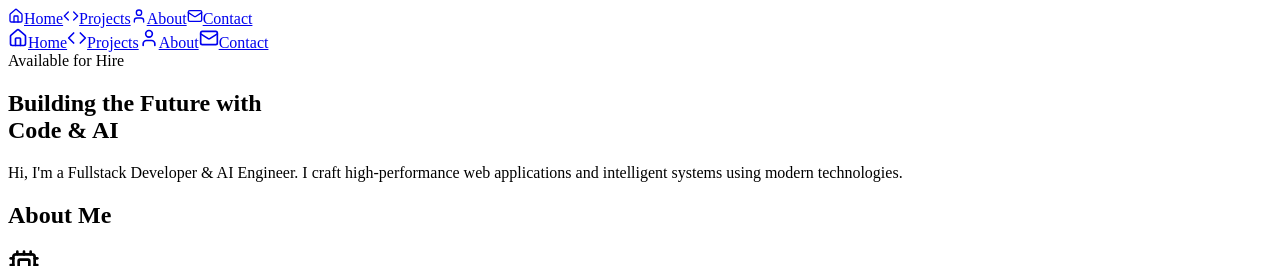
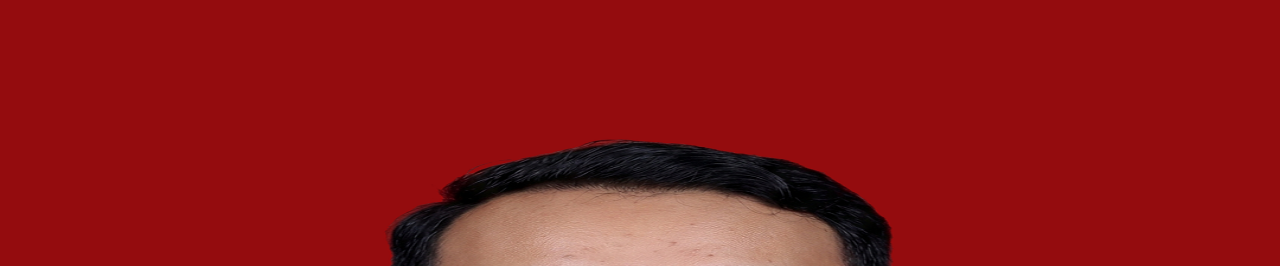
Before and after one commit to ViberOptic/Portofolio, a Next.js app: page / in a window 1280 px wide. Shown: the top 266 px of the page. Built offline with nearby package versions, Linux system fonts and the light colour scheme; no server answers; the database is empty.

Commit message:
Alhamdulillah

```diff
--- a/src/components/sections/HomePage.tsx
+++ b/src/components/sections/HomePage.tsx
@@ -1,13 +1,18 @@
 'use client'
 import { motion } from "framer-motion";
+import Image from "next/image";
 
 export default function HomePage() {
   return (
     <section id="home" className="min-h-screen flex items-center justify-center pt-20">
+      <div className="grid grid-cols-1 md:grid-cols-2 gap-12 items-center w-full max-w-6xl">
+
+        {/* Kolom Teks */}
         <motion.div
-        initial={{ opacity: 0, y: 20 }}
-        animate={{ opacity: 1, y: 0 }}
-        className="max-w-3xl text-center md:text-left"
+          initial={{ opacity: 0, x: -50 }}
+          animate={{ opacity: 1, x: 0 }}
+          transition={{ duration: 0.8 }}
+          className="order-2 md:order-1 text-center md:text-left"
         >
           <div className="inline-flex items-center gap-2 px-3 py-1 rounded-full bg-purple-500/10 text-purple-400 text-xs font-medium mb-4 border border-purple-500/20">
             <span className="relative flex h-2 w-2">
@@ -17,7 +22,7 @@ export default function HomePage() {
             Available for Hire
           </div>
 
-        <h1 className="text-5xl md:text-7xl font-bold bg-clip-text text-transparent bg-linear-to-b from-white to-white/60 mb-6">
+          <h1 className="text-5xl md:text-7xl font-bold bg-clip-text text-transparent bg-linear-to-b from-white to-white/60 mb-6 leading-tight">
             Building the Future with <br />
             <span className="text-purple-500">Code & AI</span>
           </h1>
@@ -25,7 +30,42 @@ export default function HomePage() {
           <p className="text-lg text-gray-400 max-w-xl leading-relaxed mx-auto md:mx-0">
             Hi, I'm a Fullstack Developer & AI Engineer. I craft high-performance web applications and intelligent systems using modern technologies.
           </p>
+
+          <div className="mt-8 flex gap-4 justify-center md:justify-start">
+            <a href="#projects" className="px-6 py-3 rounded-full bg-white text-black font-semibold hover:bg-gray-200 transition-colors">
+              View Work
+            </a>
+            <a href="#contact" className="px-6 py-3 rounded-full border border-white/20 text-white font-semibold hover:bg-white/10 transition-colors">
+              Contact Me
+            </a>
+          </div>
         </motion.div>
+
+        {/* Kolom Foto Profil */}
+        <motion.div
+          initial={{ opacity: 0, scale: 0.5 }}
+          animate={{ opacity: 1, scale: 1 }}
+          transition={{ duration: 0.8, delay: 0.2 }}
+          className="order-1 md:order-2 flex justify-center md:justify-end relative"
+        >
+          {/* Efek Glow di belakang foto */}
+          <div className="absolute inset-0 bg-purple-500/20 blur-[100px] rounded-full w-64 h-64 mx-auto md:mr-0 z-0" />
+
+          <div className="relative w-64 h-64 md:w-80 md:h-80 z-10 rounded-full border-2 border-purple-500/30 p-2 bg-white/5 backdrop-blur-sm">
+            <div className="relative w-full h-full rounded-full overflow-hidden">
+              <Image
+                src="/profile.png"
+                alt="Profile Picture"
+                fill
+                className="object-cover"
+                sizes="(max-width: 768px) 100vw, (max-width: 1200px) 50vw, 33vw"
+                priority
+              />
+            </div>
+          </div>
+        </motion.div>
+
+      </div>
     </section>
   );
 }
--- a/src/components/ui/GlassCard.tsx
+++ b/src/components/ui/GlassCard.tsx
@@ -1,4 +1,4 @@
-import { cn } from "@/lib/utils"; // Pastikan buat utils clsx/tailwind-merge jika perlu, atau hapus cn
+import { cn } from "@/lib/utils";
 import { ReactNode } from "react";
 
 interface GlassCardProps {
@@ -9,7 +9,10 @@ interface GlassCardProps {
 export default function GlassCard({ children, className = "" }: GlassCardProps) {
   return (
     <div
-      className={`relative overflow-hidden rounded-2xl border border-white/10 bg-white/5 p-6 backdrop-blur-md transition-all duration-300 hover:bg-white/10 hover:shadow-xl hover:shadow-purple-500/10 ${className}`}
+      className={cn(
+        "relative overflow-hidden rounded-2xl border border-white/10 bg-white/5 p-6 backdrop-blur-md transition-all duration-300 hover:bg-white/10 hover:shadow-xl hover:shadow-purple-500/10",
+        className
+      )}
     >
       {children}
     </div>
```
Lines whose indentation alone changed are shown as unchanged.
